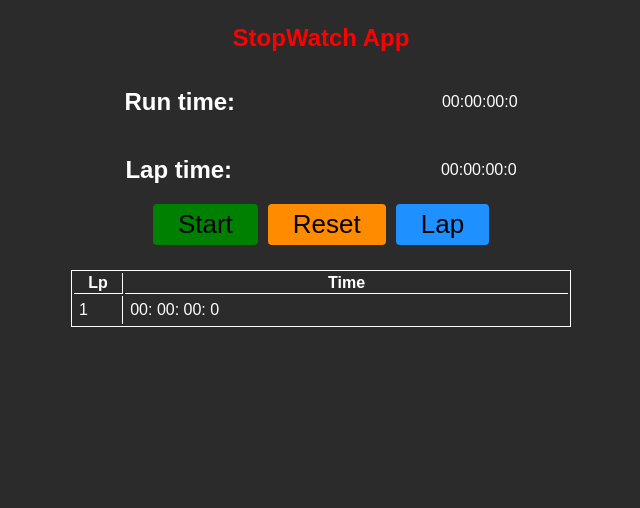
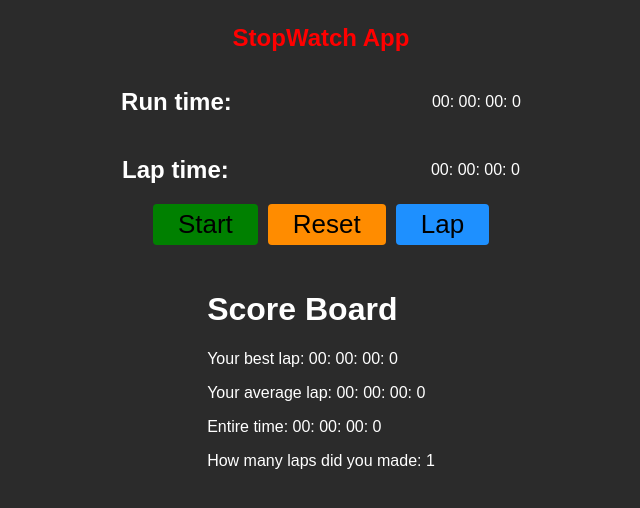
Before and after one commit to Tomsz24/StopWatch, a React (Vite) app: page / in a window 1280 px wide. Both pictures are taken after a click on the button "Lap". Shown: the top 508 px of the page, without its empty margins (319-959 px from the left). Built offline with nearby package versions, Linux system fonts and the light colour scheme.

Commit message:
create formatTime helper and ScoreBoard. Adjust logic to render table or score

```diff
--- a/src/App.tsx
+++ b/src/App.tsx
@@ -4,6 +4,7 @@ import {Title} from "./components/Title/Title.tsx";
 import {Counter} from "./components/Counter/Counter.tsx";
 import {ActionButton} from "./components/ActionButton/ActionButton.tsx";
 import {Table} from "./components/Table/Table.tsx";
+import {ScoreBoard} from "./components/ScoreBoard/ScoreBoard.tsx";
 
 export const App = () => {
   const [runCounter, setRunCounter] = useState(0);
@@ -59,6 +60,10 @@ export const App = () => {
 
   const showBasicButton = isRunning ? <ActionButton actionName={'stop'} action={stopAction}/> :
     <ActionButton actionName={'start'} action={startAction}/>;
+
+  const results = !isRunning && !!savedLaps.length ? <ScoreBoard savedLaps={savedLaps} runCounter={runCounter}/> :
+    <Table lapsArray={savedLaps}/>
+
   return (
     <div className="wrapper">
       <Title/>
@@ -71,7 +76,7 @@ export const App = () => {
         <ActionButton actionName={'reset'} action={resetAction}/>
         <ActionButton actionName={'lap'} action={saveLap}/>
       </div>
-      <Table lapsArray={savedLaps}/>
+      {results}
     </div>
   )
 }
--- a/src/components/Counter/Counter.tsx
+++ b/src/components/Counter/Counter.tsx
@@ -1,4 +1,5 @@
 import './Counter.css'
+import {formatTime} from "../../helpers.ts";
 
 type Props = {
   time: number;
@@ -6,20 +7,10 @@ type Props = {
 }
 
 export const Counter = ({time, title}: Props) => {
-  const hours = Math.floor(time / 3600000);
-  const minutes = Math.floor((time % 3600000) / 60000);
-  const seconds = Math.floor((time % 60000) / 1000);
-  const milliseconds = ((time % 1000) / 100);
-
   return (
     <div className="counter">
       <h2>{title}:</h2>
-      <p>
-        {hours.toString().padStart(2, "0")}:
-        {minutes.toString().padStart(2, "0")}:
-        {seconds.toString().padStart(2, "0")}:
-        {milliseconds}
-      </p>
+      <p>{formatTime(time)}</p>
     </div>
   );
 };
--- /dev/null
+++ b/src/components/ScoreBoard/ScoreBoard.tsx
@@ -0,0 +1,22 @@
+import {formatTime} from "../../helpers.ts";
+
+type Props = {
+  savedLaps: number[];
+  runCounter: number;
+}
+
+export const ScoreBoard = ({savedLaps, runCounter}: Props) => {
+  const bestLap = Math.min(...savedLaps);
+  const lapAverage = Math.round(savedLaps.reduce((acc, curr) => acc + curr, 0) / savedLaps.length);
+  const lapsAmount = savedLaps.length;
+
+  return (
+    <div>
+      <h1>Score Board</h1>
+      <p>Your best lap: {formatTime(bestLap)}</p>
+      <p>Your average lap: {formatTime(lapAverage)}</p>
+      <p>Entire time: {formatTime(runCounter)}</p>
+      <p>How many laps did you made: {lapsAmount}</p>
+    </div>
+  )
+}
--- a/src/components/Table/Table.tsx
+++ b/src/components/Table/Table.tsx
@@ -13,7 +13,7 @@ export const Table = ({lapsArray = []}: Props) => {
   </tr>
 
   const renderContent = lapsArray.length ? lapsArray.map(
-    (lap, index) => <TableRecord lap={lap} index={index} key={lap}/>) : emptyArrayInformation
+    (lap, index) => <TableRecord lap={lap} index={index} key={index}/>) : emptyArrayInformation
 
   return (
     <table>
--- a/src/components/Table/TableRecord/TableRecord.tsx
+++ b/src/components/Table/TableRecord/TableRecord.tsx
@@ -1,4 +1,5 @@
 import './TableRecord.css';
+import {formatTime} from "../../../helpers.ts";
 
 type Props = {
   lap: number;
@@ -6,24 +7,10 @@ type Props = {
 }
 
 export const TableRecord = ({lap, index}: Props) => {
-  const formatTime = () => {
-    const hours = Math.floor(lap / 3600000);
-    const minutes = Math.floor((lap % 3600000) / 60000);
-    const seconds = Math.floor((lap % 60000) / 1000);
-    const milliseconds = ((lap % 1000) / 100);
-
-    return `
-    ${hours < 10 ? '0' + hours : hours}:
-    ${minutes < 10 ? '0' + minutes : minutes}:
-    ${seconds < 10 ? '0' + seconds : seconds}:
-    ${milliseconds}
-    `;
-  }
-
   return (
     <tr>
       <td className="number-cell">{index + 1}</td>
-      <td className="lap-cell">{formatTime()}</td>
+      <td className="lap-cell">{formatTime(lap)}</td>
     </tr>
   )
 }
--- /dev/null
+++ b/src/helpers.ts
@@ -0,0 +1,13 @@
+export const formatTime = (time: number): string => {
+  const hours = Math.floor(time / 3600000);
+  const minutes = Math.floor((time % 3600000) / 60000);
+  const seconds = Math.floor((time % 60000) / 1000);
+  const milliseconds = Math.floor(((time % 1000) / 100));
+
+  return `
+    ${hours < 10 ? '0' + hours : hours}:
+    ${minutes < 10 ? '0' + minutes : minutes}:
+    ${seconds < 10 ? '0' + seconds : seconds}:
+    ${milliseconds}
+    `;
+}
```
